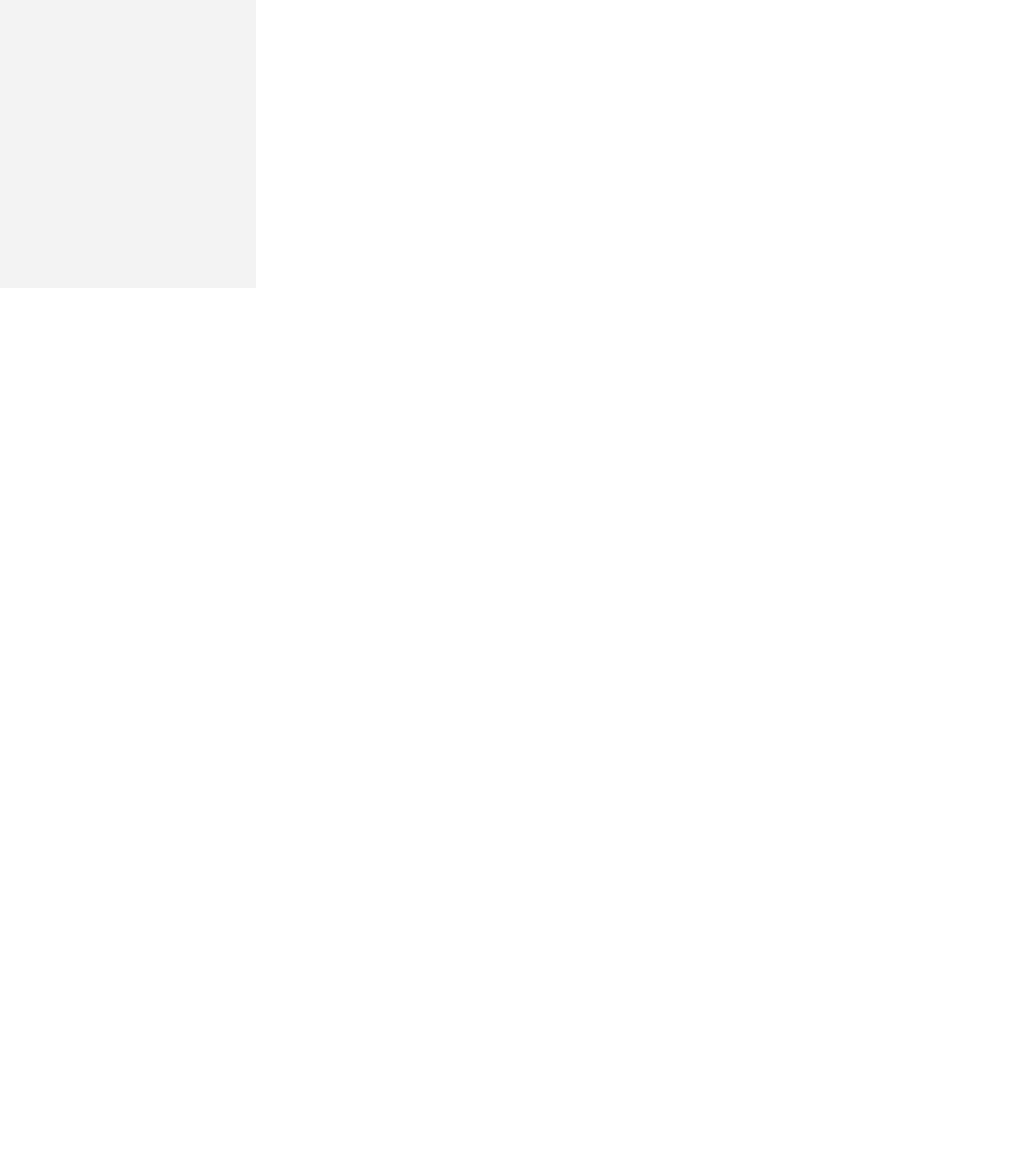
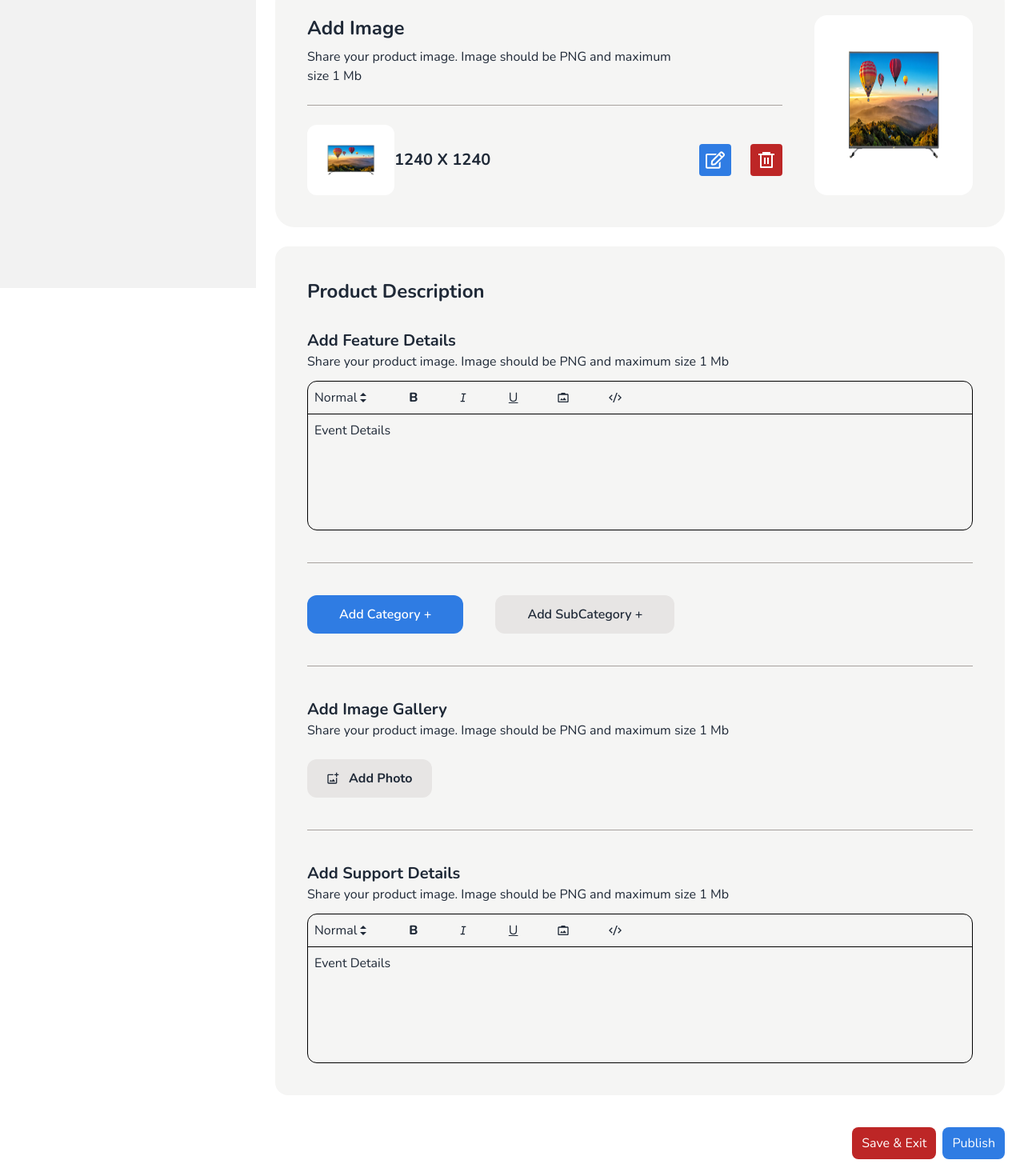
Before and after one commit to mdasik0/acc-client, a React (Vite) app: page /dashboard/addProduct in a window 1280 px wide. Shown: the part 440-1910 px from the top of the page at 80% size. Before the commit the page ends 800 px from the top, so only its background shows below. Built offline with nearby package versions, Linux system fonts and the light colour scheme.

Commit message:
add hero images done

```diff
--- a/src/components/layout/DashBoard/DashBoard.jsx
+++ b/src/components/layout/DashBoard/DashBoard.jsx
@@ -104,7 +104,7 @@ const DashBoard = () => {
           <li className=" ml-6 mr-10 ">
             <NavLink
               className={"py-[10px] px-[10px]"}
-              to={"/dashboard/addHeroSection"}
+              to={"/dashboard/addHeroImage"}
             >
               <IoImageOutline className="text-2xl " />
               <span className="font-bold">Add Hero Image</span>
--- /dev/null
+++ b/src/components/pages/AddHeroImage/AddHeroImage.css
@@ -0,0 +1,11 @@
+.swiper-pagination-bullet {
+    background: white !important;
+    opacity: 100%;
+}
+.swiper-pagination-bullet-active {
+    background: #2F7CE3 !important;
+}
+
+.swiper-pagination {
+    margin-bottom: 80px;
+}
--- /dev/null
+++ b/src/components/pages/AddHeroImage/AddHeroImage.jsx
@@ -0,0 +1,77 @@
+import { useState } from "react";
+import { MdOutlineAddPhotoAlternate } from "react-icons/md";
+import { RxCross2 } from "react-icons/rx";
+import "./AddHeroImage.css"
+
+const AddHeroImage = () => {
+  const [selectedImages, setSelectedImages] = useState([]);
+
+  const onSelectFile = (e) => {
+    const selectedFiles = e.target.files; // Fix: Change 'file' to 'files'
+    const selectedFilesArray = Array.from(selectedFiles);
+
+    const imagesArray = selectedFilesArray.map((file) => {
+      return URL.createObjectURL(file);
+    });
+
+    setSelectedImages(imagesArray);
+
+    console.log(selectedFiles);
+  };
+
+  return (
+    <div className="bg-stone-100 rounded-3xl p-10">
+      <h2 className="text-2xl font-bold">Add Image</h2>
+      <span>
+        Share your product image. Image should be PNG and maximum size 1 Mb
+      </span>
+      <hr className="border-stone-400 my-6" />
+      <div className="flex items-end gap-4">
+        <div className="flex gap-2 cursor-pointer relative  items-center py-3 px-6 mt-6 font-bold rounded-lg w-fit bg-stone-200">
+          <MdOutlineAddPhotoAlternate />
+          Add Photo
+          <input
+            onChange={onSelectFile}
+            multiple
+            accept="image/png,  image/jpeg, image/webp"
+            name="images"
+            className="absolute opacity-0 cursor-pointer right-0  w-[150px] h-[46px]"
+            type="file"
+          />
+        </div>
+
+        <div className="border-2 relative border-black rounded-lg py-2 w-fit px-2">
+          <span className="bg-stone-100 absolute -top-2 px-1 text-xs">
+          Head Text (Maximum 8 words)
+          </span>
+          <input
+            placeholder="Enter Your Head Text"
+            type="text"
+            className="outline-none w-[300px] border-none bg-transparent"
+          />
+        </div>
+      </div>
+      <div className="my-10 flex gap-10">
+        {selectedImages.map((image, index) => (
+          <div className="h-20 relative rounded-lg" key={index}>
+            <img className="h-full w-full object-contain" src={image} alt="" />
+            <RxCross2
+              onClick={() =>
+                setSelectedImages(selectedImages.filter((e) => e !== image))
+              }
+              className="p-1 text-2xl text-white bg-red-500 rounded-full absolute -top-2 -right-3 cursor-pointer hover:bg-red-400 duration-300"
+            />
+          </div>
+        ))}
+        </div>
+        <div>{selectedImages ? <p>Show Preview</p> : ""}
+
+      </div>
+      <div>
+
+      </div>
+    </div>
+  );
+};
+
+export default AddHeroImage;
--- a/src/components/pages/AddProduct/AddProductPage.jsx
+++ b/src/components/pages/AddProduct/AddProductPage.jsx
@@ -1,11 +1,20 @@
+import {
+  RiCodeSSlashFill,
+  RiDeleteBin6Line,
+  RiExpandUpDownFill,
+  RiItalic,
+} from "react-icons/ri";
+import image from "../../../assets/products/television.png";
+import { FaRegEdit } from "react-icons/fa";
+import { MdOutlineAddPhotoAlternate, MdPhotoCameraBack } from "react-icons/md";
 const AddProductPage = () => {
   return (
     <>
-    {/* product is section */}
+      {/* product is section */}
       <div className="bg-stone-100 p-10 rounded-3xl">
         <h3 className="text-2xl font-bold">Product is</h3>
         <br />
-        <hr />
+        <hr className="border-stone-400" />
         <br />
         <div className="flex  gap-6">
           <div className="border-2 relative border-black rounded-lg py-2 w-fit px-2">
@@ -49,17 +58,137 @@ const AddProductPage = () => {
               type="text"
               className="outline-none border-none bg-transparent"
             >
-            <option selected>Television</option>
-            <option value="saab">Refrigerator</option>
-            <option value="mercedes">Washing Mechine</option>
-            <option value="audi">Air Conditionar</option>
+              <option selected>Television</option>
+              <option value="saab">Refrigerator</option>
+              <option value="mercedes">Washing Mechine</option>
+              <option value="audi">Air Conditionar</option>
             </select>
           </div>
         </div>
       </div>
 
+      {/*  */}
+      <div className="mt-6 bg-stone-100 p-10 flex gap-10 rounded-3xl">
+        <div className="w-3/4">
+          <h3 className="text-2xl font-bold mb-2">Add Image</h3>
+          <p className="w-[481px]">
+            Share your product image. Image should be PNG and maximum size 1 Mb
+          </p>
+          <br />
+          <hr className="border-stone-400" />
+          <br />
+          <div className="flex justify-between items-center">
+            <div className="flex items-center">
+              <div className="bg-white w-fit p-6 rounded-xl">
+                <img src={image} className="h-10" alt="" />
+              </div>
+              <p className="font-bold text-xl">1240 X 1240</p>
+            </div>
+            <div className="flex gap-6">
+              <div className="bg-[#2F7CE3] text-white w-fit p-2 rounded text-2xl">
+                <FaRegEdit />
+              </div>
+              <div className="text-white w-fit p-2 rounded text-2xl bg-[#BD2626]">
+                <RiDeleteBin6Line />
+              </div>
+            </div>
+          </div>
+        </div>
+        <div className="w-1/4">
+          <img
+            className="h-full w-full bg-white p-10 rounded-2xl"
+            src={image}
+            alt="product image"
+          />
+        </div>
+      </div>
+      {/* product description */}
 
-      {/*  */}
+      <div className="bg-stone-100 rounded-2xl mt-6 p-10">
+        <h1 className="text-2xl font-bold mb-8">Product Description</h1>
+        <div>
+          <h3 className="text-xl font-bold">Add Feature Details</h3>
+          <p>
+            Share your product image. Image should be PNG and maximum size 1 Mb
+          </p>
+          <div className="mt-3 border border-black rounded-xl">
+            <div className="p-2 flex items-center justify-between w-[400px]">
+              <p className="flex items-center">
+                Normal <RiExpandUpDownFill />
+              </p>
+              <span className="font-extrabold">B</span>
+              <span>
+                <RiItalic />
+              </span>
+              <span className="underline">U</span>
+              <span className="">
+                <MdPhotoCameraBack />
+              </span>
+              <span className="">
+                <RiCodeSSlashFill />
+              </span>
+            </div>
+            <hr className="border-black" />
+            <div className="p-2 h-36">
+              <p>Event Details</p>
+            </div>
+          </div>
+        </div>
+
+        <hr className="border-stone-400 my-10" />
+        <div className="font-semibold ">
+          <button className="text-white py-3 px-10 rounded-xl mr-10 bg-[#2F7CE3]">
+            Add Category +
+          </button>
+          <button className=" py-3 px-10 rounded-xl  bg-stone-200">
+            Add SubCategory +
+          </button>
+        </div>
+        <hr className="border-stone-400 my-10" />
+        <div>
+          <h3 className="text-xl font-bold">Add Image Gallery</h3>
+          <p>
+            Share your product image. Image should be PNG and maximum size 1 Mb
+          </p>
+          <div className="flex gap-3 items-center py-3 px-6 mt-6 font-bold rounded-xl w-fit bg-stone-200">
+            <MdOutlineAddPhotoAlternate />
+            Add Photo
+          </div>
+        </div>
+        <hr className="border-stone-400 my-10" />
+        <div>
+          <h3 className="text-xl font-bold">Add Support Details</h3>
+          <p>
+            Share your product image. Image should be PNG and maximum size 1 Mb
+          </p>
+          <div className="mt-3 border border-black rounded-xl">
+            <div className="p-2 flex items-center justify-between w-[400px]">
+              <p className="flex items-center">
+                Normal <RiExpandUpDownFill />
+              </p>
+              <span className="font-extrabold">B</span>
+              <span>
+                <RiItalic />
+              </span>
+              <span className="underline">U</span>
+              <span className="">
+                <MdPhotoCameraBack />
+              </span>
+              <span className="">
+                <RiCodeSSlashFill />
+              </span>
+            </div>
+            <hr className="border-black" />
+            <div className="p-2 h-36">
+              <p>Event Details</p>
+            </div>
+          </div>
+        </div>
+      </div>
+      <div className="flex gap-2 justify-end mt-10">
+        <button className="px-3 py-2 rounded-lg text-white bg-[#BD2626]">Save & Exit</button>
+        <button className="px-3 py-2 rounded-lg text-white bg-[#2F7CE3]">Publish</button>
+      </div>
     </>
   );
 };
--- a/src/router/router.jsx
+++ b/src/router/router.jsx
@@ -5,6 +5,7 @@ import ProductDetails from "../components/pages/Home/LatestProductSection/Produc
 import DashBoard from "../components/layout/DashBoard/DashBoard";
 import DashboardPages from "../components/pages/Dashboard/DashboardPages";
 import AddProductPage from "../components/pages/AddProduct/AddProductPage";
+import AddHeroImage from "../components/pages/AddHeroImage/AddHeroImage";
 
 const router = createBrowserRouter([
     {
@@ -31,6 +32,10 @@ const router = createBrowserRouter([
         {
           path: "/dashboard/addProduct",
           element: <AddProductPage />
+        },
+        {
+          path: "/dashboard/addHeroImage",
+          element: <AddHeroImage />
         }
       ]
     }
```
